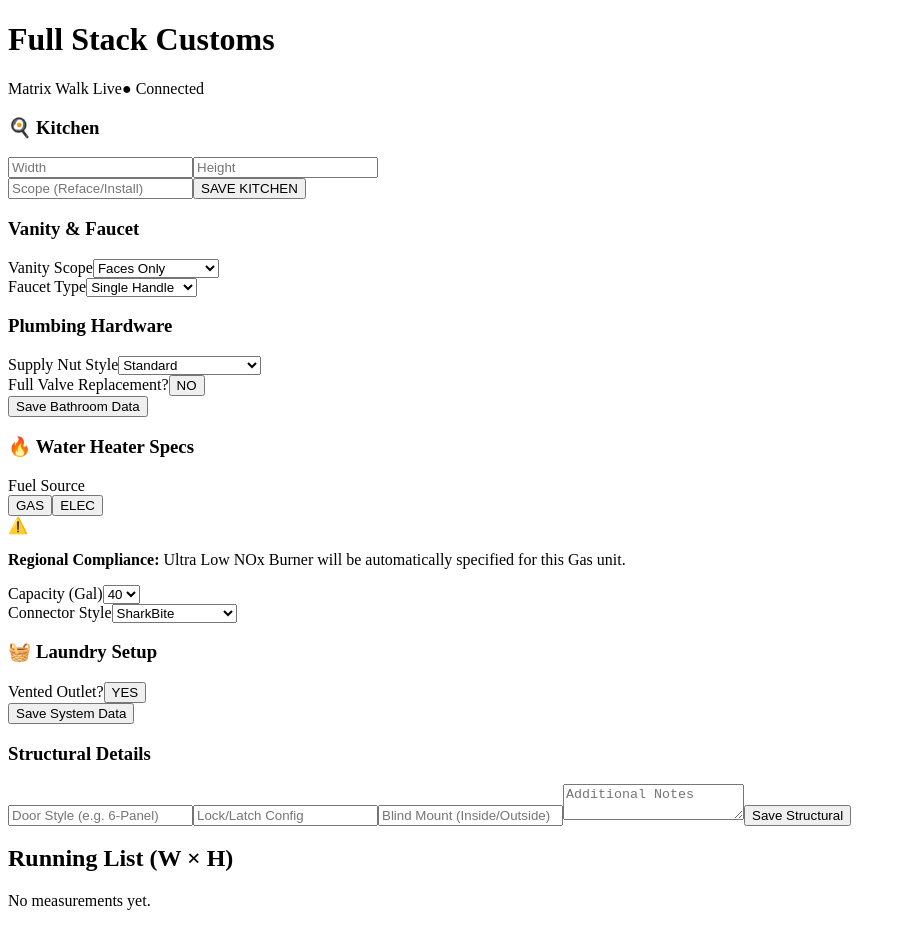
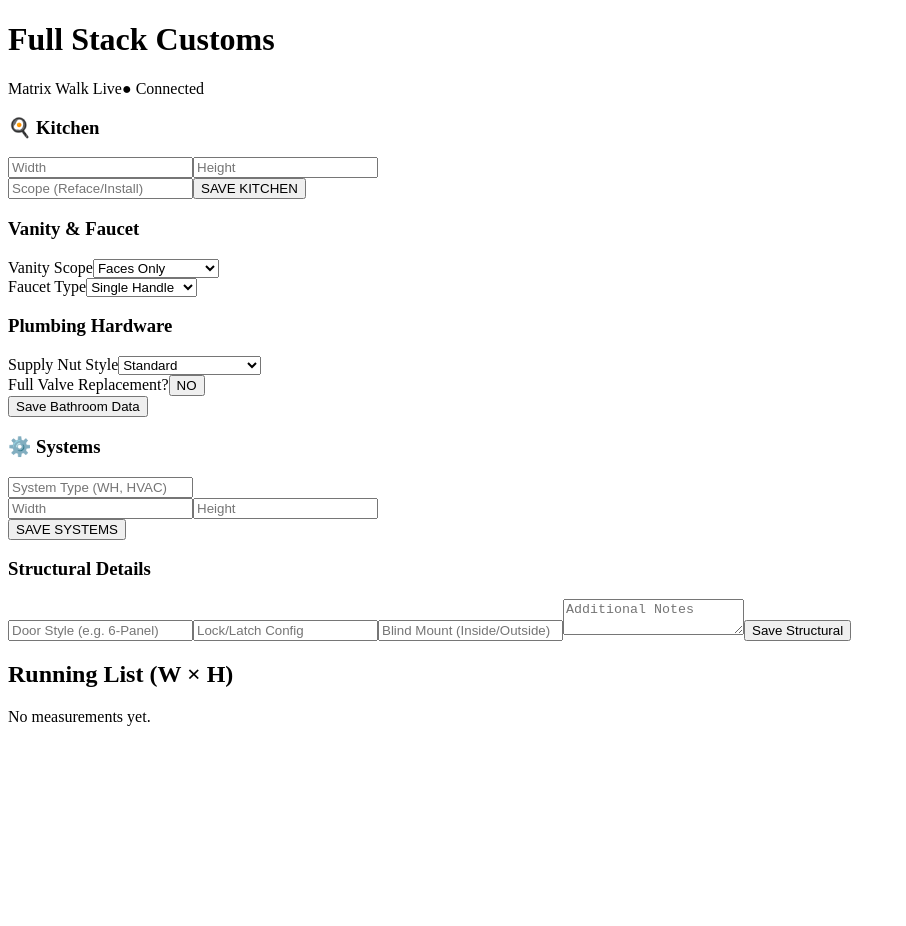
Before and after one commit to miklamx/matrix-walk-app, a React (Create React App) app in the folder frontend/: page / in a window 1280 px wide. Shown: the whole page, without its empty margins (0-906 px from the left). After the commit the page ends 800 px from the top, so only its background shows below. Built offline with nearby package versions, Linux system fonts and the light colour scheme.

Commit message:
Update SystemsForm.js

```diff
--- a/frontend/src/SystemsForm.js
+++ b/frontend/src/SystemsForm.js
@@ -1,102 +1,32 @@
 import React, { useState } from 'react';
 
 const SystemsForm = ({ onSave }) => {
-  const [specs, setSpecs] = useState({
-    system_type: 'Water Heater',
-    fuel_source: 'Gas',
-    capacity_gallons: '40',
-    recovery_type: 'Standard',
-    connection_style: 'SharkBite',
-    laundry_vented: true
-  });
+  const [width, setWidth] = useState('');
+  const [height, setHeight] = useState('');
+  const [type, setType] = useState('');
+
+  const handleSubmit = (e) => {
+    e.preventDefault();
+    onSave({
+      location: `System: ${type}`,
+      width: width,
+      height: height,
+      notes: 'Mechanical/Plumbing'
+    });
+    setWidth(''); setHeight(''); setType('');
+  };
 
   return (
-    <div className="space-y-8 pb-24 text-white">
-      {/* Water Heater Section */}
-      <section className="bg-gray-800 p-5 rounded-2xl border border-gray-700 shadow-inner">
-        <h3 className="text-blue-400 font-bold mb-6 uppercase text-sm tracking-widest flex items-center gap-2">
-          <span>🔥</span> Water Heater Specs
-        </h3>
-
-        <div className="space-y-6">
-          <div className="flex justify-between items-center">
-            <span className="text-gray-300 font-medium">Fuel Source</span>
-            <div className="flex bg-gray-900 rounded-lg p-1 border border-gray-700">
-              <button
-                onClick={() => setSpecs({...specs, fuel_source: 'Gas'})}
-                className={`px-4 py-2 rounded-md text-sm font-bold transition-all ${specs.fuel_source === 'Gas' ? 'bg-blue-600 text-white shadow-lg' : 'text-gray-500'}`}
-              >
-                GAS
-              </button>
-              <button
-                onClick={() => setSpecs({...specs, fuel_source: 'Electric'})}
-                className={`px-4 py-2 rounded-md text-sm font-bold transition-all ${specs.fuel_source === 'Electric' ? 'bg-blue-600 text-white shadow-lg' : 'text-gray-500'}`}
-              >
-                ELEC
-              </button>
-            </div>
-          </div>
-
-          {specs.fuel_source === 'Gas' && (
-            <div className="p-3 bg-orange-500/10 border border-orange-500/30 rounded-xl flex items-center gap-3">
-              <span className="text-xl">⚠️</span>
-              <p className="text-xs text-orange-300 leading-tight">
-                <strong>Regional Compliance:</strong> Ultra Low NOx Burner will be automatically specified for this Gas unit.
-              </p>
-            </div>
-          )}
-
-          <div className="flex justify-between items-center">
-            <span className="text-gray-300 font-medium">Capacity (Gal)</span>
-            <select
-              className="bg-gray-900 p-3 rounded-xl border border-gray-700 text-white w-24"
-              value={specs.capacity_gallons}
-              onChange={(e) => setSpecs({...specs, capacity_gallons: e.target.value})}
-            >
-              <option>30</option>
-              <option>40</option>
-              <option>50</option>
-              <option>75</option>
-            </select>
-          </div>
-
-          <div className="flex justify-between items-center">
-            <span className="text-gray-300 font-medium">Connector Style</span>
-            <select
-              className="bg-gray-900 p-3 rounded-xl border border-gray-700 text-white"
-              value={specs.connection_style}
-              onChange={(e) => setSpecs({...specs, connection_style: e.target.value})}
-            >
-              <option>SharkBite</option>
-              <option>ProPress Copper</option>
-              <option>Flex Hose</option>
-            </select>
-          </div>
+    <div className="bg-white p-4 rounded shadow border-l-4 border-blue-400">
+      <h3 className="font-bold text-lg mb-2">⚙️ Systems</h3>
+      <form onSubmit={handleSubmit} className="space-y-3">
+        <input type="text" placeholder="System Type (WH, HVAC)" value={type} className="w-full p-2 border rounded" onChange={(e) => setType(e.target.value)} />
+        <div className="grid grid-cols-2 gap-2">
+          <input type="text" placeholder="Width" value={width} className="p-2 border rounded" onChange={(e) => setWidth(e.target.value)} />
+          <input type="text" placeholder="Height" value={height} className="p-2 border rounded" onChange={(e) => setHeight(e.target.value)} />
         </div>
-      </section>
-
-      {/* Laundry Section */}
-      <section className="bg-gray-800 p-5 rounded-2xl border border-gray-700">
-        <h3 className="text-blue-400 font-bold mb-6 uppercase text-sm tracking-widest flex items-center gap-2">
-          <span>🧺</span> Laundry Setup
-        </h3>
-        <div className="flex justify-between items-center">
-          <span className="text-gray-300 font-medium">Vented Outlet?</span>
-          <button
-            onClick={() => setSpecs({...specs, laundry_vented: !specs.laundry_vented})}
-            className={`w-20 py-2 rounded-full font-black text-xs transition-all border-2 ${specs.laundry_vented ? 'bg-green-600/20 border-green-500 text-green-400' : 'bg-red-600/20 border-red-500 text-red-400'}`}
-          >
-            {specs.laundry_vented ? 'YES' : 'NO'}
-          </button>
-        </div>
-      </section>
-
-      <button
-        onClick={() => onSave(specs)}
-        className="w-full bg-blue-600 py-5 rounded-2xl font-black uppercase tracking-tighter shadow-2xl active:scale-[0.98] transition-transform"
-      >
-        Save System Data
-      </button>
+        <button type="submit" className="w-full bg-blue-500 text-white p-2 rounded font-bold">SAVE SYSTEMS</button>
+      </form>
     </div>
   );
 };
```
